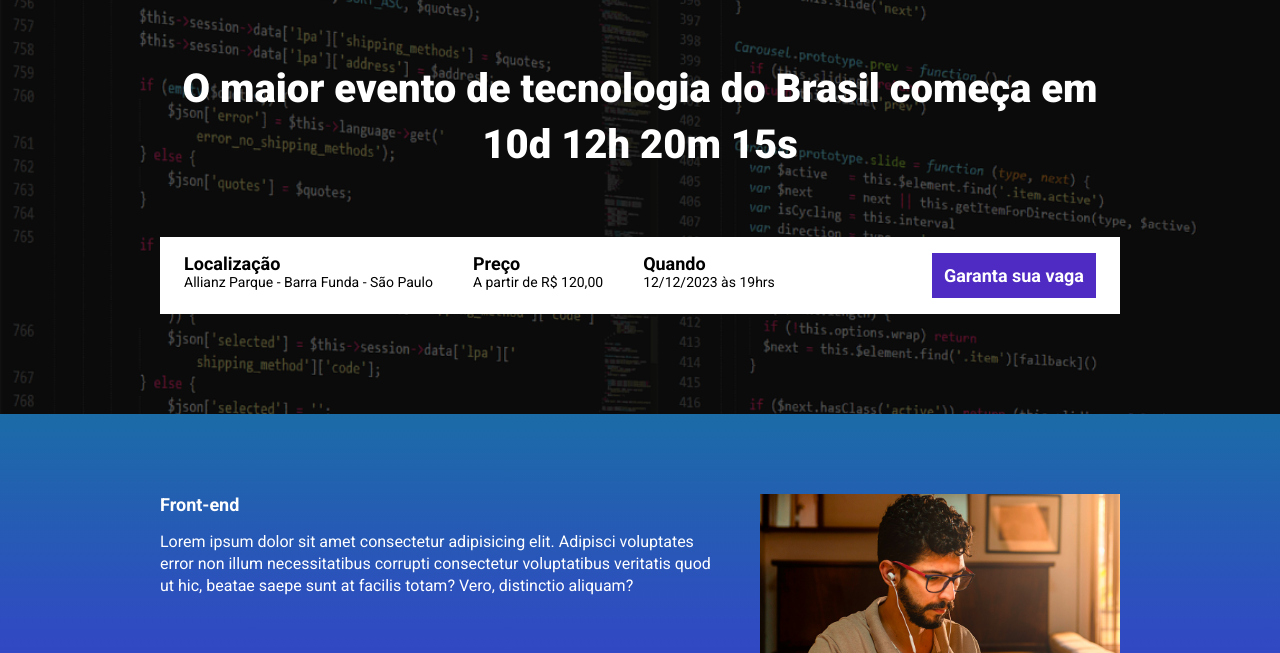
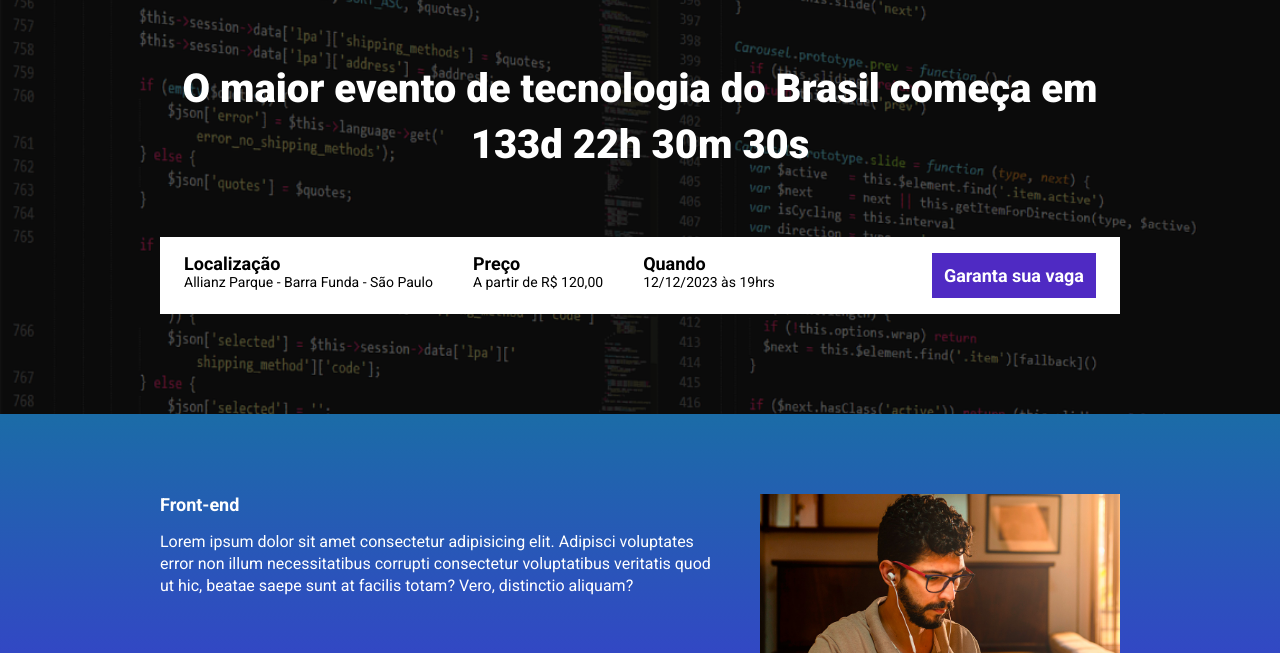
Before and after one commit to EduardoTeixeiraS/ebac_tech_talks, a website built with Parcel: page src/index.html in a window 1280 px wide. Shown: the part 147-800 px from the top of the page. Built offline with nearby package versions, Linux system fonts and the light colour scheme.

Commit message:
Adicionando o contador e finalizando a landing page

```diff
--- a/package.json
+++ b/package.json
@@ -2,9 +2,9 @@
   "name": "ebactechtalks",
   "version": "1.0.0",
   "description": "",
-  "main": "index.js",
   "scripts": {
     "dev": "parcel src/index.html src/styles/main.scss src/scripts/main.js",
+    "build": "parcel build src/index.html",
     "test": "echo \"Error: no test specified\" && exit 1"
   },
   "keywords": [],
--- a/src/index.html
+++ b/src/index.html
@@ -15,7 +15,7 @@
         <div class="container">
             <img class="hero__logo" src="./images/ebac_logo.svg" alt="EBAC">
             <p class="hero__text">
-                O maior evento de tecnologia do Brasil começa em 10d 12h 20m 15s
+                O maior evento de tecnologia do Brasil começa em <span id="contador"></span>
             </p>
             <div class="infos-bar">
                 <ul class="infos-bar__infos">
--- a/src/scripts/main.js
+++ b/src/scripts/main.js
@@ -1 +1,27 @@
 AOS.init();
+
+const dataDoEvento = new Date("Dec 12, 2023 19:00:00");
+const timeStampDoEvento = dataDoEvento.getTime();
+
+const contaAsHoras = setInterval(function() {
+    const agora = new Date();
+    const timeStampAtual = agora.getTime();
+
+    const distanciaAteOEvento = timeStampDoEvento - timeStampAtual;
+
+    const diaEmMs = 1000 * 60 * 60 * 24;
+    const horaEmMs = 1000 * 60 * 60;
+    const minutoEmMs = 1000 * 60
+
+    const diasAteOEvento = Math.floor(distanciaAteOEvento / diaEmMs)
+    const horasAteOEvento = Math.floor((distanciaAteOEvento % diaEmMs) / horaEmMs)
+    const minutosAteOEvento = Math.floor((distanciaAteOEvento % horaEmMs) / minutoEmMs);
+    const segundosAteOEvento = Math.floor((distanciaAteOEvento % minutoEmMs) / 1000);
+
+    document.getElementById('contador').innerHTML = `${diasAteOEvento}d ${horasAteOEvento}h ${minutosAteOEvento}m ${segundosAteOEvento}s`
+
+    if (distanciaAteOEvento < 0) {
+        clearInterval(contaAsHoras);
+        document.getElementById('contador').innerHTML = 'Evento expirado'
+    }
+}, 1000)
```
